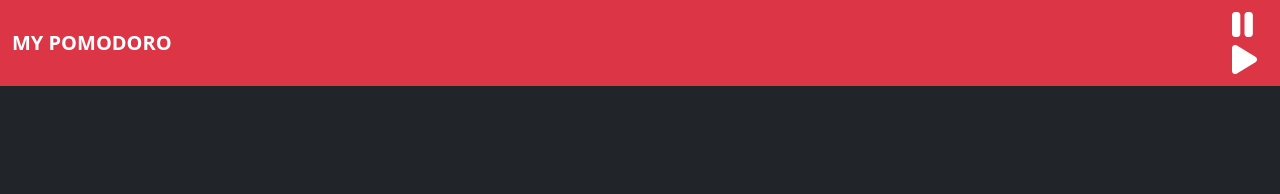
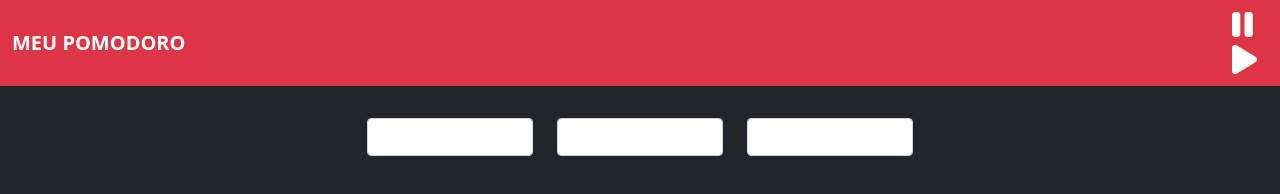
Before and after one commit to EdsonLLima/my-pomodoro, a plain HTML site: page index.html in a window 1280 px wide. Drawn offline with nearby package versions, Linux system fonts and the light colour scheme.

Commit message:
created container and add form inputs

```diff
--- a/index.html
+++ b/index.html
@@ -16,14 +16,14 @@
 
     <!-- icon -->
     <link rel="icon" href="./src/img/logo.png" type="image/png">
-    <title>My Pomodoro</title>
+    <title>Meu Pomodoro</title>
 </head>
 
 <body class="bg-dark">
     <!-- Menu -->
     <nav class="navbar navbar-expand-lg navbar-light bg-danger">
         <div class="container-fluid">
-            <a class="navbar-brand fw-bold text-uppercase text-white" href="./index.html">My Pomodoro</a>
+            <a class="navbar-brand fw-bold text-uppercase text-white" href="./index.html">Meu Pomodoro</a>
         </div>
 
         <div class="ms-auto">
@@ -39,6 +39,42 @@
     </nav>
     <!-- /Menu -->
 
+    <!-- Container -->
+    <div class="container">
+        <div class="row d-flex justify-content-center">
+            <div class="col-md-8">
+                <!-- config -->
+                <div id="config" class="row d-flex justify-content-center">
+                    <div class="col">
+                        <div class="row justify-content-center">
+                            <div class="col-md-3">
+                                <div class="mb-3">
+                                    <label for="action" class="form-label">Ação</label>
+                                    <input type="number" class="form-control" id="action">
+                                </div>
+                            </div>
+                            <div class="col-md-3">
+                                <div class="mb-3">
+                                    <label for="stop" class="form-label">Pausa</label>
+                                    <input type="number" class="form-control" id="stop">
+                                </div>
+                            </div>
+                            <div class="col-md-3">
+                                <div class="mb-3">
+                                    <label for="sessions" class="form-label">Sessões</label>
+                                    <input type="number" class="form-control" id="sessions">
+                                </div>
+                            </div>
+                        </div>
+                    </div>
+                </div>
+                <!-- config -->
+            </div>
+        </div>
+    </div>
+    <!-- /Container -->
+
+
 
 
 
```
